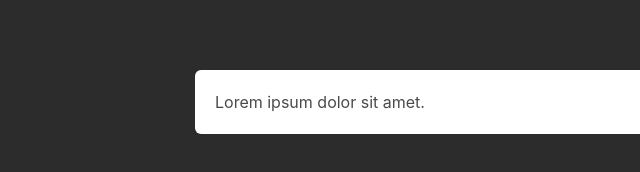
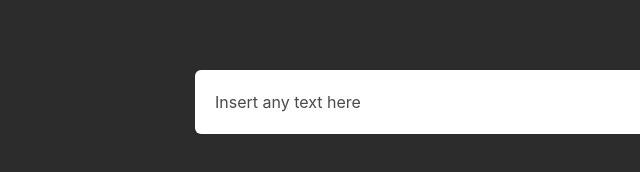
Before and after one commit to e2designs/learn-vue, a plain HTML site: page step10.html in a window 1280 px wide. Both pictures are taken after a click on the button "Show Modal". Shown: the part 298-470 px from the top of the page, 125-765 px from the left. Drawn offline with nearby package versions, Linux system fonts and the light colour scheme.

Commit message:
Step 10 complete

```diff
--- a/main10.js
+++ b/main10.js
@@ -4,9 +4,7 @@ Vue.component('modal', {
         <div class="modal-background"></div>
         <div class="modal-content">
             <div class="box">
-                <p>
-                    Lorem ipsum dolor sit amet.
-                </p>
+                <slot></slot>
             </div>
         </div>
         <button class="modal-close" @click="$emit('close')"></button>
--- a/step10.html
+++ b/step10.html
@@ -12,7 +12,9 @@
 <body>
     <div id="root" class="container">
 
-    	<modal v-show="showModal" @close="showModal = false"></modal>
+    	<modal v-show="showModal" @close="showModal = false">
+                <p> Insert any text here</p>
+            </modal>
 
     	<button @click="showModal = true">Show Modal</button>
     </div>
```
